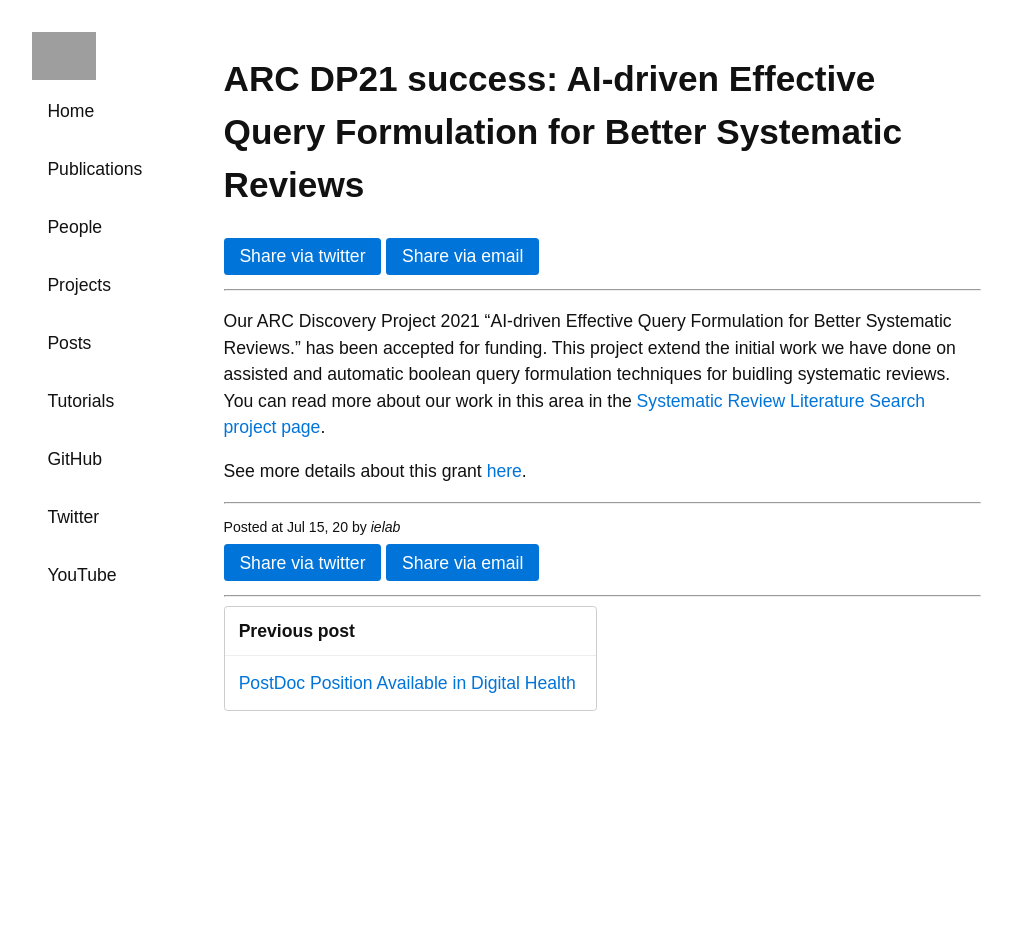
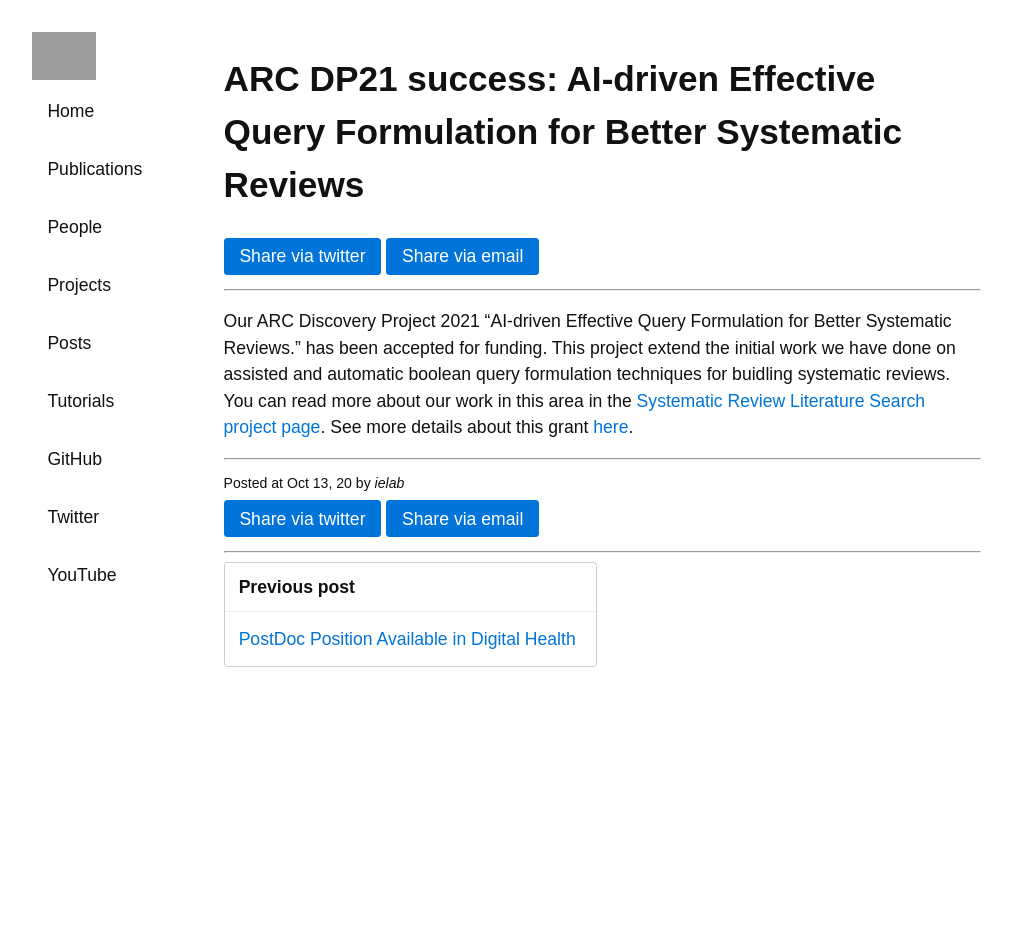
Before and after one commit to ielab/ielab.github.io, a Jekyll site: the page built from _posts/2020-10-13-arc-dp-success.md, in a window 1280 px wide. Shown: the whole page, without its empty margins (139-1151 px from the left). Built offline with Jekyll 4.4.1, drawn with Linux system fonts in a browser that asks for light colours; grey boxes are pictures that could not be loaded.

Commit message:
Update 2020-10-13-arc-dp-success.md

```diff
--- a/_posts/2020-10-13-arc-dp-success.md
+++ b/_posts/2020-10-13-arc-dp-success.md
@@ -1,14 +1,12 @@
 ---
 layout: post
 title:  "ARC DP21 success: AI-driven Effective Query Formulation for Better Systematic Reviews"
-date:   2020-07-15
+date:   2020-10-13
 categories: posts
 author: ielab
 tags: [DP, grants]
 ---
 
-Our ARC Discovery Project 2021 "AI-driven Effective Query Formulation for Better Systematic Reviews." has been accepted for funding. This project extend the initial work we have done on assisted and automatic boolean query formulation techniques for buidling systematic reviews. You can read more about our work in this area in the [Systematic Review Literature Search project page](projects/systematic-reviews.html).
-
-See more details about this grant [here](grants/dp21.html).
+Our ARC Discovery Project 2021 "AI-driven Effective Query Formulation for Better Systematic Reviews." has been accepted for funding. This project extend the initial work we have done on assisted and automatic boolean query formulation techniques for buidling systematic reviews. You can read more about our work in this area in the [Systematic Review Literature Search project page](/projects/systematic-reviews.html). See more details about this grant [here](/grants/dp21.html).
 
 ---
```
